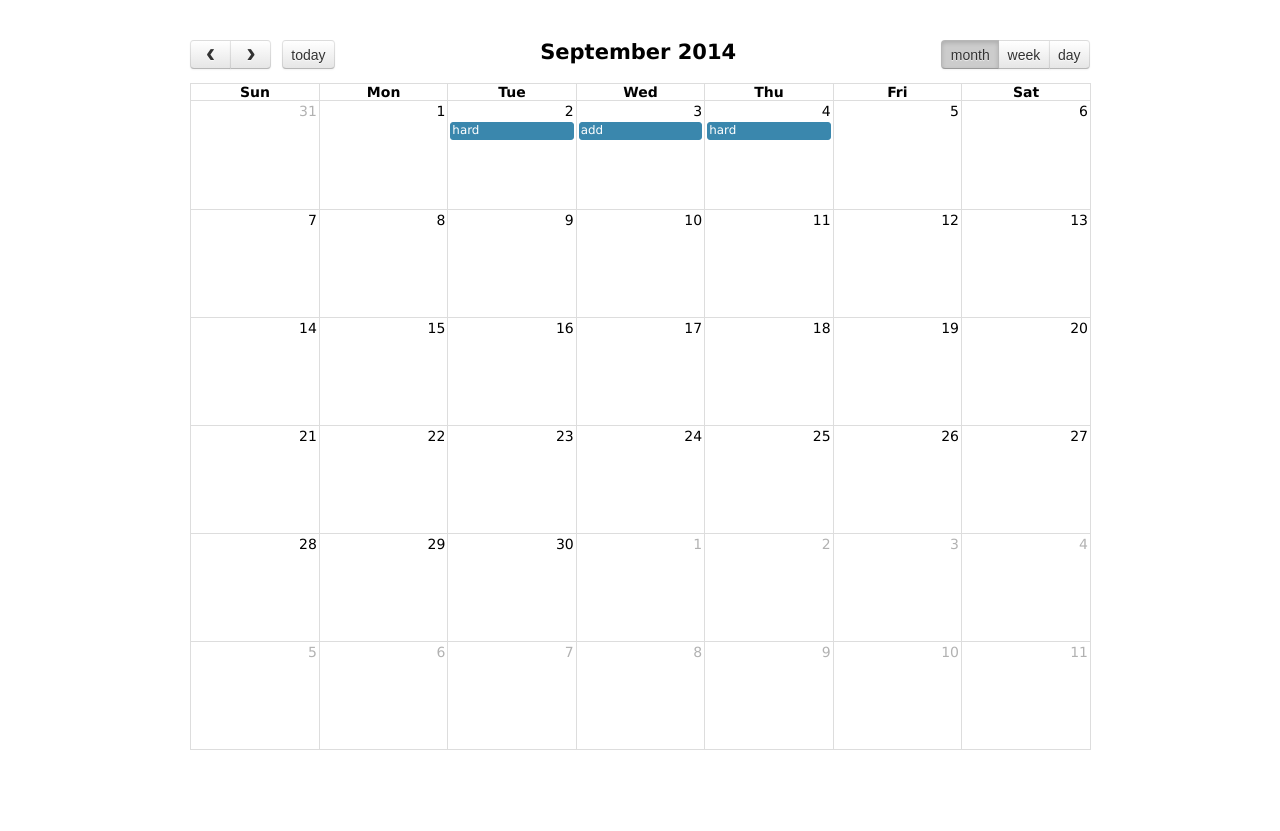
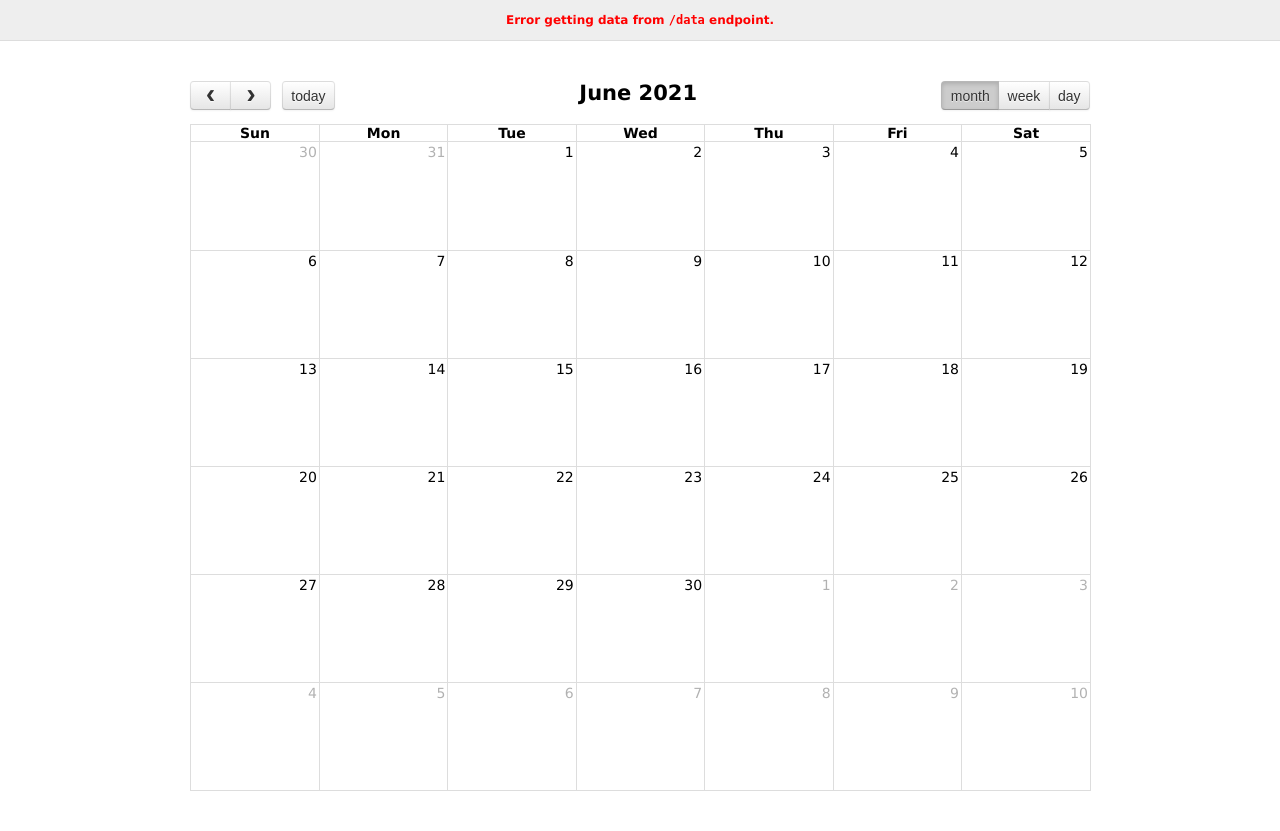
Before and after one commit to nhennigan/FYP, a Flask app: template backend/templates/json.html in a window 1280 px wide. Before the commit the page ends 750 px from the top, so only its background shows below. Run offline with Flask 2, Linux system fonts and the light colour scheme; the template is opened without the code that fills it, so the values that code supplies are empty; some libraries are stand-ins or nearby versions.

Commit message:
calendar creating correct events

```diff
--- a/backend/main.py
+++ b/backend/main.py
@@ -278,7 +278,7 @@ def login_required(func):
     @functools.wraps(func)
     def secure_function(*args, **kwargs):
         if "username" not in session:
-            return redirect(url_for("login_again"))
+            return redirect(url_for("login"))
         return func()
     return secure_function
 
@@ -287,13 +287,11 @@ def login_required(func):
 def logout():
     #this may need to be session.pop()
     session.clear()
-    return redirect(url_for("login_again"))
+    return redirect(url_for("login"))
 
 @server.route('/home/', methods = ['POST','GET'])
 @login_required
 def home_page():
-#    global user_in
-#    if user_in == 'student':
     try:
         f_name,l_name,course = conn.get_student_data(session["username"])
         exam_list = conn.get_exam_data(session["username"])
@@ -301,14 +299,6 @@ def home_page():
         return render_template('home.html',user=user_in,exams=exam_list,m="")
     except Exception:
         return redirect(url_for('lect_home_page'))
-#    elif user_in == 'admin':
-#        conn.cursor.execute('SELECT f_name,l_name FROM admin WHERE staff_id = %s', (session["username"],))
-#        f_name,l_name = conn.cursor.fetchone()
-#        exams = conn.get_admin_data(session["username"])
-#        admin = Admin(session["username"],f_name,l_name,exams)
-#        return render_template('admin_home.html',user = admin)
-#    return render_template('home.html',user=user_in,exams=exam_list)
-
 
 @server.route('/admin_home/', methods = ['POST','GET'])
 @login_required
@@ -353,25 +343,27 @@ def update_lect_notes():
 
 @server.route('/calendarview/')
 @login_required
-def calendar_page():
-    conn.cursor.execute("SELECT id, title, url, class, UNIX_TIMESTAMP(start_date)*1000 as start, UNIX_TIMESTAMP(end_date)*1000 as end FROM event")
-#    id, title, url,clss,start,end = conn.cursor.fetchone()
-#    js = [{'success' : 1, 'result': {'id': id, 'title':title,'url':url,'class':clss,'start':start,'end':end}}]
-    rows = conn.cursor.fetchall()
-    resp = jsonify({'success' : 1, 'result' : rows})
-    resp.status_code = 200
-    r = {
-            "id": 293,
-            "title": "Event 1",
-            "url": "http://example.com",
-            "class": "event-important",
-            "start": 12039485678000,
-            "end": 1234576967000
-        }
-    jr = jsonify({'success' : 1, 'result' : r})
-    return jr
+def calendar():
+#    conn.cursor.execute("SELECT id, title, url, class, UNIX_TIMESTAMP(start_date)*1000 as start, UNIX_TIMESTAMP(end_date)*1000 as end FROM event")
+##    id, title, url,clss,start,end = conn.cursor.fetchone()
+##    js = [{'success' : 1, 'result': {'id': id, 'title':title,'url':url,'class':clss,'start':start,'end':end}}]
+#    rows = conn.cursor.fetchall()
+#    resp = jsonify({'success' : 1, 'result' : rows})
+#    resp.status_code = 200
+#    r = {
+#            "id": 293,
+#            "title": "Event 1",
+#            "url": "http://example.com",
+#            "class": "event-important",
+#            "start": 12039485678000,
+#            "end": 1234576967000
+#        }
+#    jr = jsonify({'success' : 1, 'result' : r})
+#    return jr
 
 #    return render_template('calendar.html',r=rows)
+    return render_template("json.html")
+
 
 #@server.route('/modal/')
 #def modal():
@@ -386,8 +378,7 @@ def map_page():
 @server.route('/examofficeinfo/')
 @login_required
 def info_page():
-    return render_template('modal.html')
-
+    return render_template("info.html")
 
 @server.route('/calendar_events')
 @login_required
@@ -416,7 +407,7 @@ def calendar_events():
 def login_again():
     return render_template('login2.html',msg="Please Log In")
 
-@server.route('/data')
+@server.route('/calendar_view/data')
 def return_data():
     start_date = request.args.get('start', '')
     end_date = request.args.get('end', '')
@@ -424,10 +415,14 @@ def return_data():
     # you don't want to return ALL events like in this code
     # but since no db or any real storage is implemented I'm just
     # returning data from a text file that contains json elements
+    events = []
+    exam_list = conn.get_exam_data(session["username"])
+    for e in exam_list:
+        events.append({'title': e.module_name[0], 'start': e.exam_date})
     i = [{'title' : 'hard', 'start' : '2014-09-02'}, {'title' : 'add', 'start' : '2014-09-03'}]
     i.append({'title' : 'hard', 'start' : '2014-09-04'})
 #    add = i + j
-    hard_c = jsonify(i)
+    hard_c = jsonify(events)
     #hard_c = jsonify([i,j])
 #    hard_c = jsonify([{'title' : "hard", 'start' : "2014-09-02"}])
 #    js_obj = hard_c['']
@@ -440,9 +435,9 @@ def return_data():
 #        # http://flask.pocoo.org/docs/0.10/api/#module-flask.json
 #        return input_data.read()
 
-@server.route('/cal')
-def calendar():
-    return render_template("json.html")
+#@server.route('/cal')
+#def calendar():
+#    return render_template("json.html")
 
 if __name__ == '__main__':
     server.run(debug= True)
--- a/backend/schema2.py
+++ b/backend/schema2.py
@@ -34,7 +34,7 @@ def get_data():
 
     DATA['module']=[('EE123','Analogue Designs',2,5,"Ask for log tables"),('EE456','System On Chip Design',2,5,'Bring calulcator'),('CT432','Object Oriented Programming',2,5,'Answer all questions'),('BA234','Irish History',2,5,'Answer any 2 questions'),('BA245','Creative Writing',2,10,'References not reuired'),('BA256','Intoduction to Journalism',2,5,'Answer all questions')]
 
-    DATA['exam']=[('EXAM1','EE123','08:00:00','2021-06-01',120,'Kingfisher',100,'2021-03-10 20:00:00','2021-03-10 20:01:02'),('EXAM2','EE456','08:00:00','2021-06-01',120,'Galway Bay Hotel',70,'2021-03-11 20:00:00','2021-03-11 20:01:02'),('EXAM3','CT432','08:00:00','2021-06-01',120,'Leisureland Salthill',90,'2021-03-12 20:00:00','2021-03-12 20:01:02'),('EXAM4','BA234','08:00:00','2021-06-01',120,'Bailey Allen Hall',50,'2021-03-13 20:00:00','2021-03-13 20:01:02'),('EXAM5','BA245','08:00:00','2021-06-01',120,'Kingfisher',40,'2021-03-14 20:00:00','2021-03-14 20:01:02'),('EXAM6','BA256','08:00:00','2021-06-01',120,'Alice Perry Engineering Building',100,'2021-03-15 20:00:00','2021-03-15 20:01:02')]
+    DATA['exam']=[('EXAM1','EE123','08:00:00','2021-06-01',120,'Kingfisher',100,'2021-06-01 09:30:00','2021-03-10 20:01:02'),('EXAM2','EE456','08:00:00','2021-06-02',120,'Galway Bay Hotel',70,'2021-06-02 13:00:00','2021-03-11 20:01:02'),('EXAM3','CT432','08:00:00','2021-06-03',120,'Leisureland Salthill',90,'2021-06-03 13:00:00','2021-03-12 20:01:02'),('EXAM4','BA234','08:00:00','2021-06-04',120,'Bailey Allen Hall',50,'2021-06-04 16:30:00','2021-03-13 20:01:02'),('EXAM5','BA245','08:00:00','2021-06-01',120,'Kingfisher',40,'2021-06-01 09:30:00','2021-03-14 20:01:02'),('EXAM6','BA256','08:00:00','2021-06-03',120,'Alice Perry Engineering Building',100,'2021-06-03 13:00:00','2021-03-15 20:01:02')]
 
     DATA['student']=[(12345678,'Niamh','Hennigan','pw'),(23456789,'John','Jones','pw'),(34567890,'Mary','OConnor','pw'),(45678901,'Luke','Curran','pw'),(56789012,'Meadhbh','Keane','pw'),(67890123,'Katie','Whelan','pw'),(78901234,'Michael','Talty','pw'),(89012345,'Aine','Ronan','pw'),(90123456,'Rachel','Foxe','pw'),(10000000,'Ray','Goose','pw')]
 
--- a/backend/templates/json.html
+++ b/backend/templates/json.html
@@ -17,11 +17,11 @@
 				center: 'title',
 				right: 'month,agendaWeek,agendaDay'
 			},
-			defaultDate: '2014-09-12',
+			defaultDate: '2021-06-12',
 			editable: true,
 			eventLimit: true, // allow "more" link when too many events
 			events: {
-				url: 'data',
+				url: '/calendar_view/data',
 				error: function() {
 					$('#script-warning').show();
 				}
```
